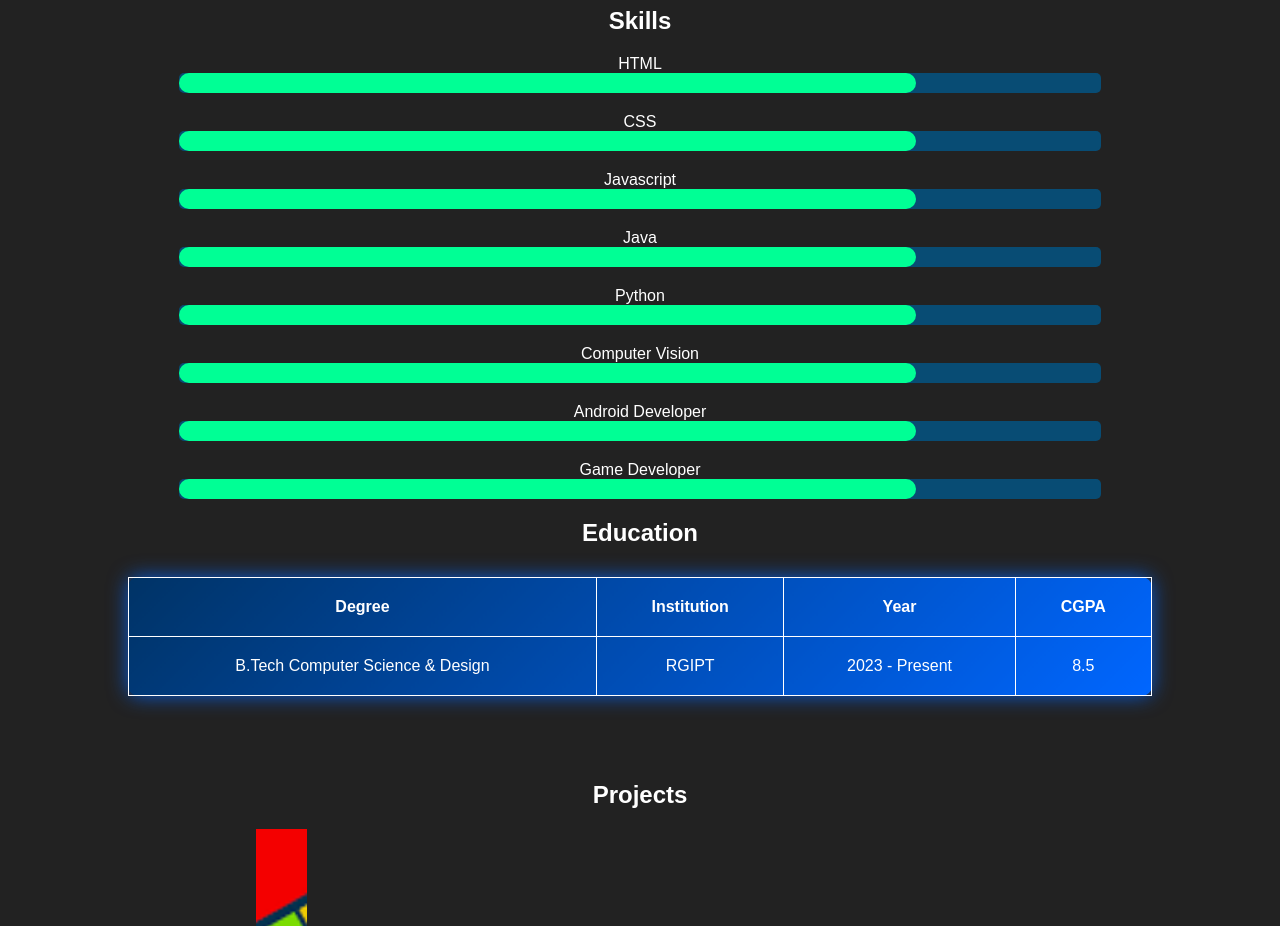
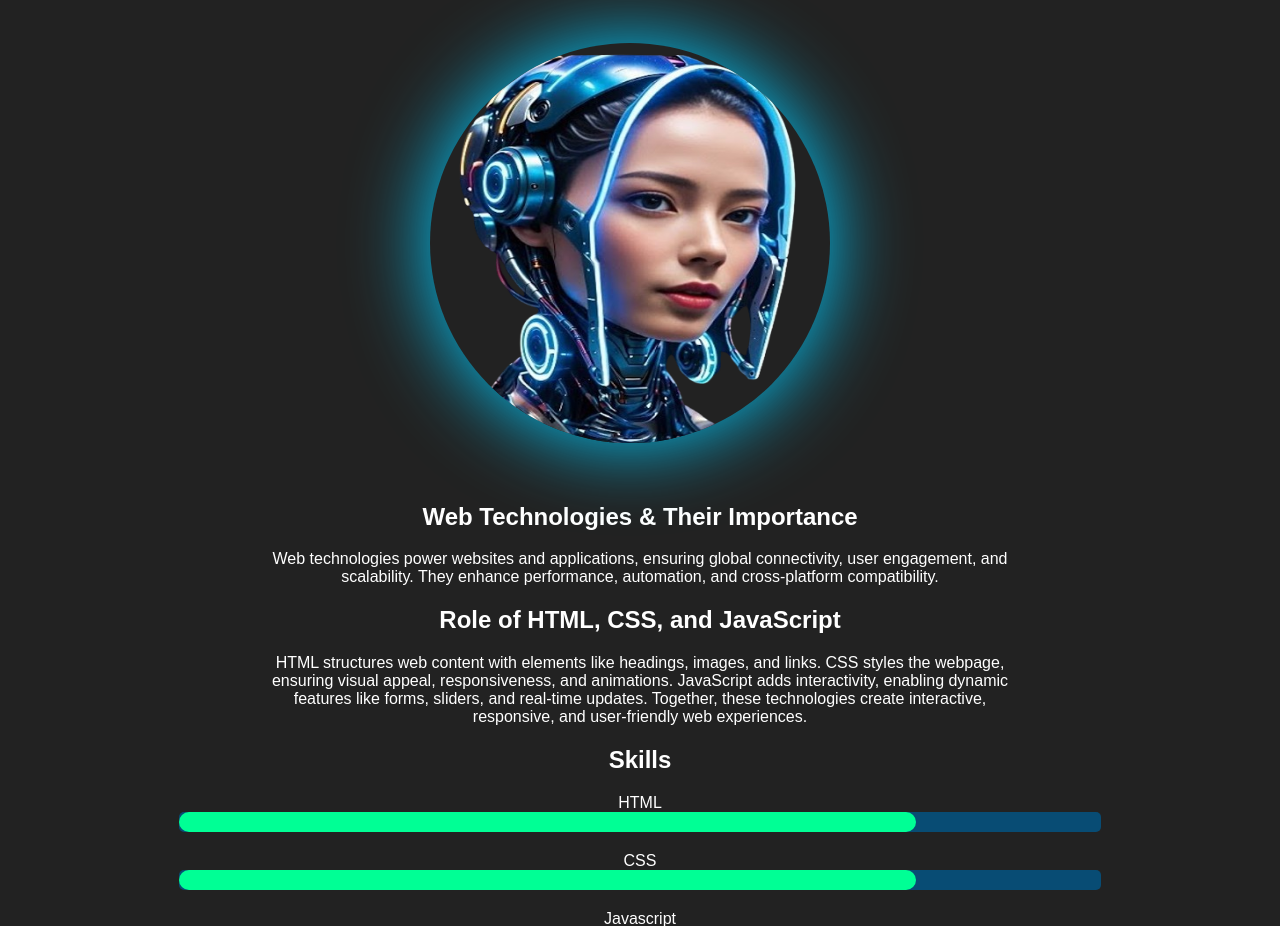
Before and after one commit to ADITYA-BHATTACHARYA-DEV/Lab3-assingment.github.io, a plain HTML site: page index.html in a window 1280 px wide. Shown: the part 813-1739 px from the top of the page. Drawn offline with Linux system fonts and the light colour scheme.

Commit message:
Update index.html

```diff
--- a/index.html
+++ b/index.html
@@ -35,6 +35,12 @@
             color: white;
             text-decoration: none;
             font-weight: bold;
+        }
+
+        .centered-text {
+            width: 60%;
+            margin: 0 auto;
+            text-align: center;
         }
     </style>
 </head>
@@ -77,6 +83,23 @@
         </div>
         <h2>Aditya Bhattacharya</h2>
         <p>Web Developer | DevSecOps | Tech Enthusiast</p>
+    </section>
+
+     <!-- Web Technology -->
+     <section id="profile">
+        <div class="profile-container">
+            <img src="assets/slide3.png" alt="Web Technologies" class="profile-img">
+        </div>
+        <div class="centered-text">
+            <h2>Web Technologies & Their Importance</h2>
+            <p>Web technologies power websites and applications, ensuring global connectivity, user engagement, and scalability. They enhance performance, automation, and cross-platform compatibility.</p>
+
+            <h2>Role of HTML, CSS, and JavaScript</h2>
+            <p>HTML structures web content with elements like headings, images, and links.
+            CSS styles the webpage, ensuring visual appeal, responsiveness, and animations.
+            JavaScript adds interactivity, enabling dynamic features like forms, sliders, and real-time updates.
+            Together, these technologies create interactive, responsive, and user-friendly web experiences.</p>
+        </div>
     </section>
 
     <!-- Skills Section -->
```
